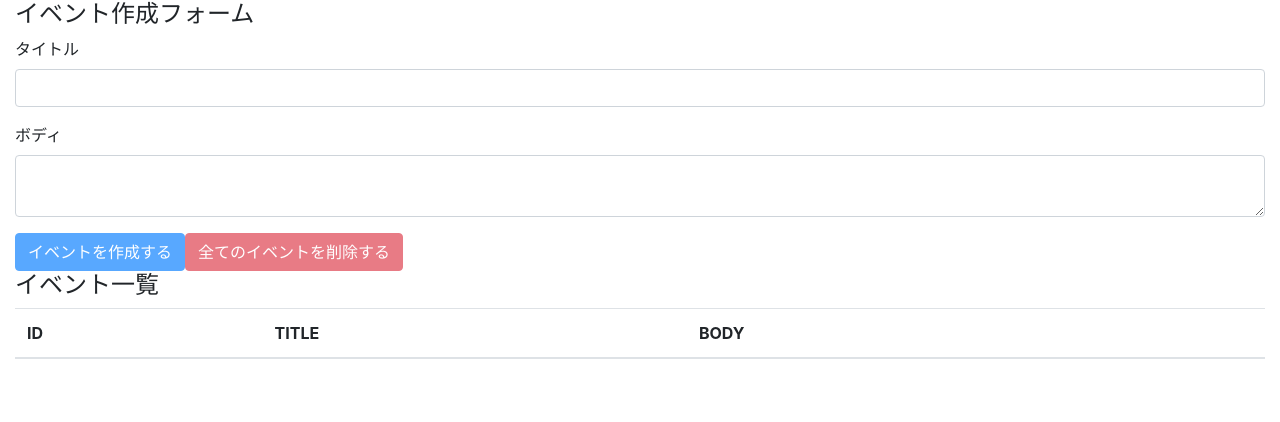
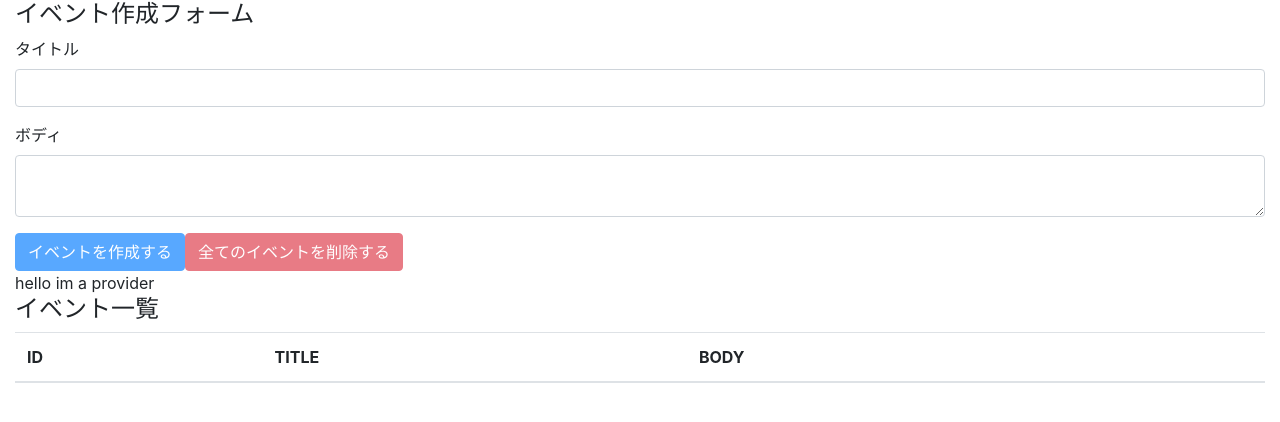
Before and after one commit to yukwrk/react-practice, a React (Create React App) app in the folder react-app/: page / in a window 1280 px wide. Shown: the top 422 px of the page. Built offline with nearby package versions, Linux system fonts and the light colour scheme.

Commit message:
setup react context provider

```diff
--- a/react-app/src/components/App.js
+++ b/react-app/src/components/App.js
@@ -5,14 +5,17 @@
 import reducer from '../reducers'
 import EventForm from './EventForm'
 import Events from './Events'
+import AppContext from '../contexts/AppContext'
 
 const App = () => {
   const [state, dispatch] = useReducer(reducer, [])
   return(
-    <div className="container-fluid">
-      <EventForm state={state} dispatch={dispatch} />
-      <Events state={state} dispatch={dispatch} />
-    </div>
+    <AppContext.Provider value={'hello im a provider'}>
+      <div className="container-fluid">
+        <EventForm state={state} dispatch={dispatch} />
+        <Events state={state} dispatch={dispatch} />
+      </div>
+    </AppContext.Provider>
   )
 }
 
--- a/react-app/src/components/Events.js
+++ b/react-app/src/components/Events.js
@@ -1,10 +1,13 @@
-import React from 'react'
+import React, {useContext} from 'react'
 import Event from './Event'
+import AppContext from '../contexts/AppContext'
 
 
 const Events = ({state, dispatch}) => {
+    const value = useContext(AppContext)
     return (
           <>
+            <div>{value}</div>
             <h4>イベント一覧</h4>
             <table className="table table-hover">
             <thead>
--- /dev/null
+++ b/react-app/src/contexts/AppContext.js
@@ -0,0 +1,5 @@
+import {createContext} from 'react'
+
+const AppContext = createContext()
+
+export default AppContext
```
